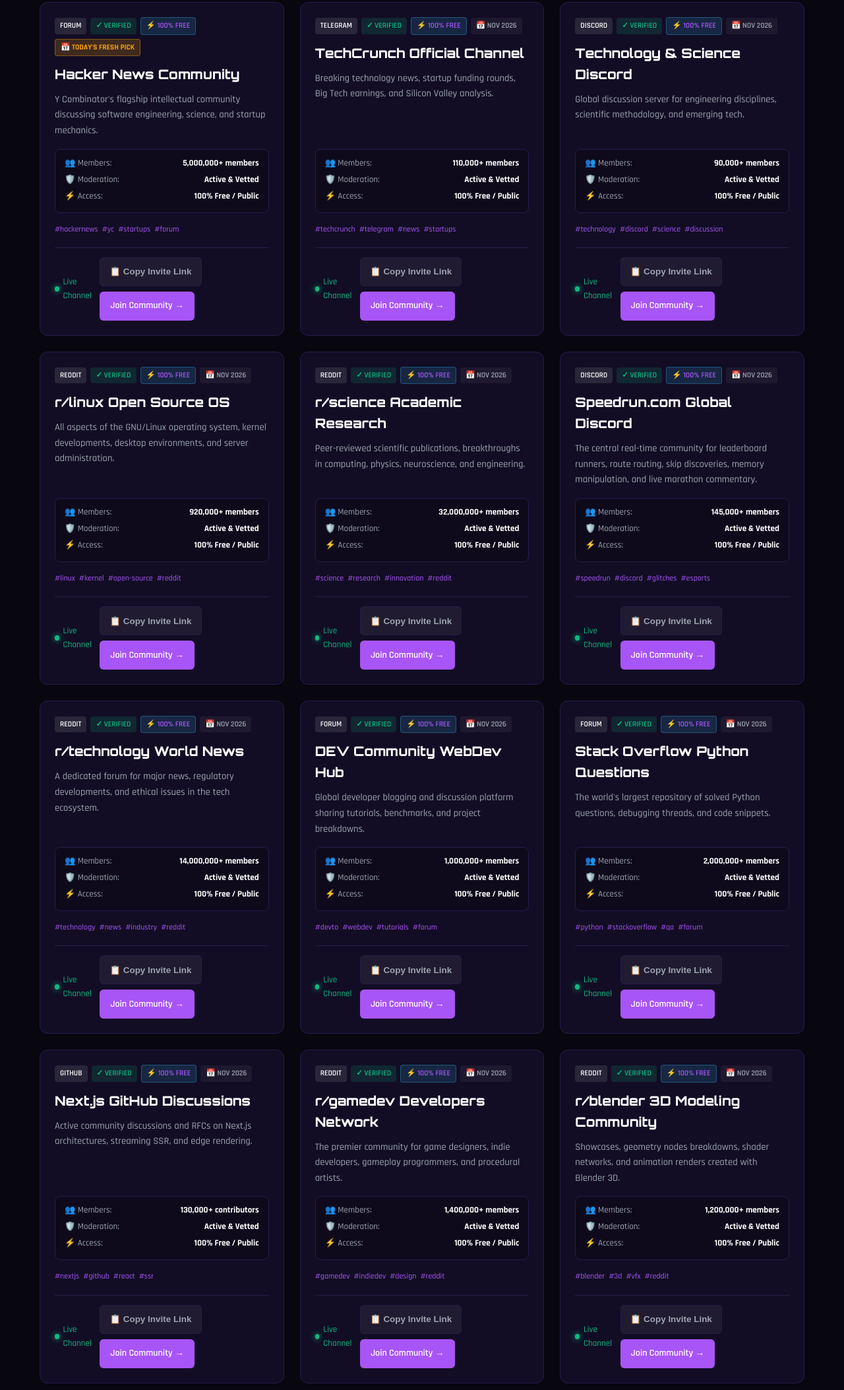
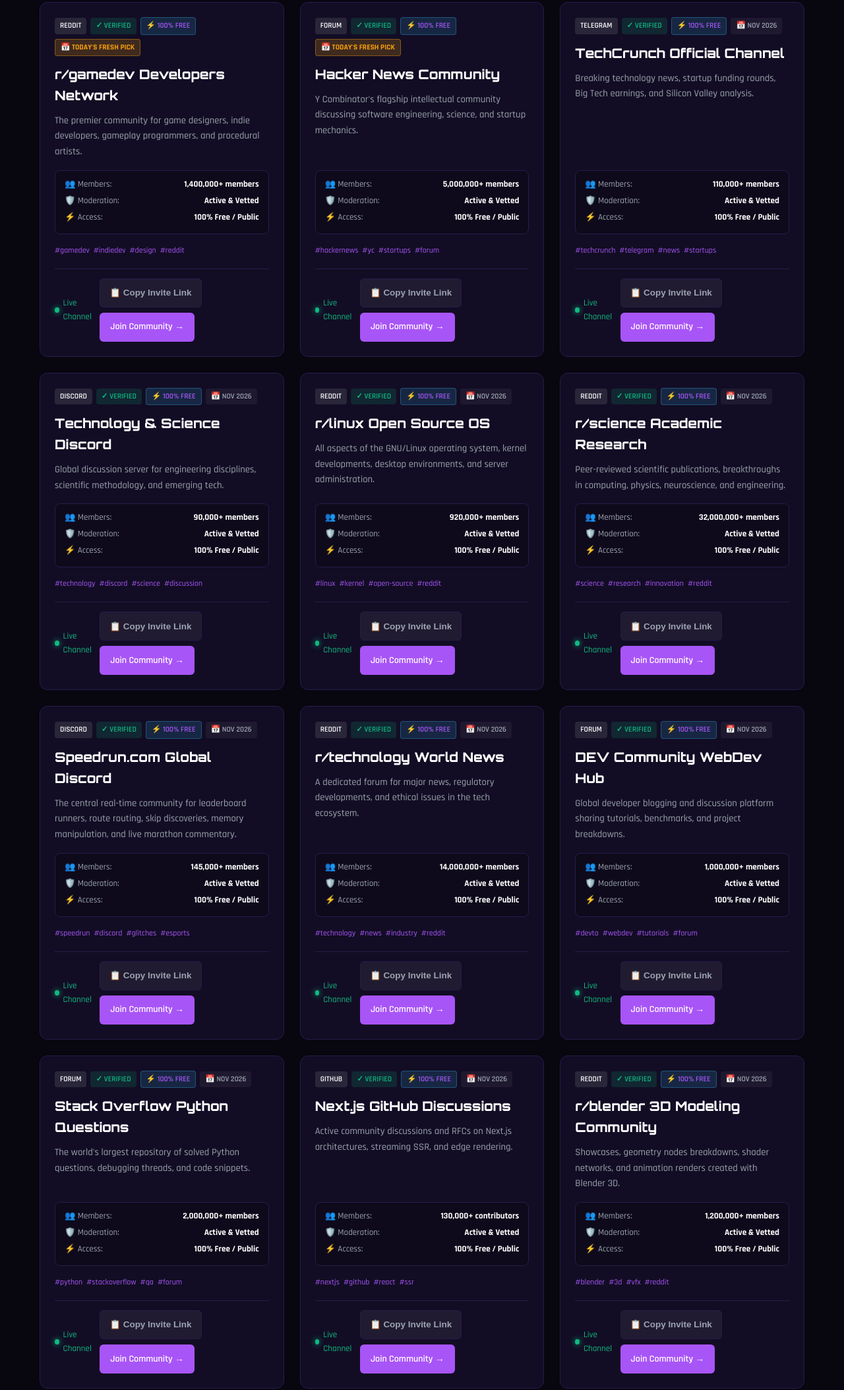
Before and after one commit to jibranpcccc/speedrunning-glitches-hub, a plain HTML site: page index.html in a window 1280 px wide. Shown: the part 1178-3285 px from the top of the page at 66% size. Drawn offline with Linux system fonts and the light colour scheme.

Commit message:
feat(replenishment): fresh community links added - 2026-11-18 [skip ci]

```diff
--- a/index.html
+++ b/index.html
@@ -148,79 +148,79 @@
           {
             "@type": "ListItem",
             "position": 1,
+            "name": "r/gamedev Developers Network",
+            "description": "The premier community for game designers, indie developers, gameplay programmers, and procedural artists.",
+            "url": "https://www.reddit.com/r/gamedev/"
+          },
+          {
+            "@type": "ListItem",
+            "position": 2,
             "name": "Hacker News Community",
             "description": "Y Combinator's flagship intellectual community discussing software engineering, science, and startup mechanics.",
             "url": "https://news.ycombinator.com"
           },
           {
             "@type": "ListItem",
-            "position": 2,
+            "position": 3,
             "name": "TechCrunch Official Channel",
             "description": "Breaking technology news, startup funding rounds, Big Tech earnings, and Silicon Valley analysis.",
             "url": "https://t.me/techcrunch"
           },
           {
             "@type": "ListItem",
-            "position": 3,
+            "position": 4,
             "name": "Technology & Science Discord",
             "description": "Global discussion server for engineering disciplines, scientific methodology, and emerging tech.",
             "url": "https://discord.gg/tech"
           },
           {
             "@type": "ListItem",
-            "position": 4,
+            "position": 5,
             "name": "r/linux Open Source OS",
             "description": "All aspects of the GNU/Linux operating system, kernel developments, desktop environments, and server administration.",
             "url": "https://www.reddit.com/r/linux/"
           },
           {
             "@type": "ListItem",
-            "position": 5,
+            "position": 6,
             "name": "r/science Academic Research",
             "description": "Peer-reviewed scientific publications, breakthroughs in computing, physics, neuroscience, and engineering.",
             "url": "https://www.reddit.com/r/science/"
           },
           {
             "@type": "ListItem",
-            "position": 6,
+            "position": 7,
             "name": "Speedrun.com Global Discord",
             "description": "The central real-time community for leaderboard runners, route routing, skip discoveries, memory manipulation, and live marathon commentary.",
             "url": "https://discord.gg/speedrun"
           },
           {
             "@type": "ListItem",
-            "position": 7,
+            "position": 8,
             "name": "r/technology World News",
             "description": "A dedicated forum for major news, regulatory developments, and ethical issues in the tech ecosystem.",
             "url": "https://www.reddit.com/r/technology/"
           },
           {
             "@type": "ListItem",
-            "position": 8,
+            "position": 9,
             "name": "DEV Community WebDev Hub",
             "description": "Global developer blogging and discussion platform sharing tutorials, benchmarks, and project breakdowns.",
             "url": "https://dev.to/t/webdev"
           },
           {
             "@type": "ListItem",
-            "position": 9,
+            "position": 10,
             "name": "Stack Overflow Python Questions",
             "description": "The world's largest repository of solved Python questions, debugging threads, and code snippets.",
             "url": "https://stackoverflow.com/questions/tagged/python"
           },
           {
             "@type": "ListItem",
-            "position": 10,
+            "position": 11,
             "name": "Next.js GitHub Discussions",
             "description": "Active community discussions and RFCs on Next.js architectures, streaming SSR, and edge rendering.",
             "url": "https://github.com/vercel/next.js/discussions"
-          },
-          {
-            "@type": "ListItem",
-            "position": 11,
-            "name": "r/gamedev Developers Network",
-            "description": "The premier community for game designers, indie developers, gameplay programmers, and procedural artists.",
-            "url": "https://www.reddit.com/r/gamedev/"
           },
           {
             "@type": "ListItem",
@@ -617,7 +617,31 @@
         </div>
         <div id="vetted-communities" class="grid">
 
-        <div id="community-card-1" class="card" data-platform="forum" data-category="computer science & startups">
+        <div id="community-card-1" class="card" data-platform="reddit" data-category="game development">
+            <div class="card-header">
+                <span class="badge badge-platform">Reddit</span>
+                <span class="badge badge-verified">✓ Verified</span>
+                <span class="badge badge-free">⚡ 100% Free</span>
+                <span class="badge badge-date" style="background: rgba(245, 158, 11, 0.2); color: #f59e0b; border: 1px solid rgba(245, 158, 11, 0.4); font-weight: 700;">📅 Today's Fresh Pick</span>
+            </div>
+            <h3 class="card-title">r/gamedev Developers Network</h3>
+            <p class="card-desc">The premier community for game designers, indie developers, gameplay programmers, and procedural artists.</p>
+            <div class="spec-matrix">
+                <div class="spec-row"><span>👥 Members:</span> <strong>1,400,000+ members</strong></div>
+                <div class="spec-row"><span>🛡️ Moderation:</span> <strong>Active & Vetted</strong></div>
+                <div class="spec-row"><span>⚡ Access:</span> <strong>100% Free / Public</strong></div>
+            </div>
+            <div class="tags-row"><span class="tag">#gamedev</span><span class="tag">#indiedev</span><span class="tag">#design</span><span class="tag">#reddit</span></div>
+            <div class="card-footer">
+                <span class="activity-pulse"><span class="pulse-dot"></span> Live Channel</span>
+                <div class="card-actions">
+                    <button class="btn-copy-invite" onclick="copyInviteLink(event, 'https://www.reddit.com/r/gamedev/')">📋 Copy Invite Link</button>
+                    <a href="https://www.reddit.com/r/gamedev/" target="_blank" rel="noopener noreferrer" class="btn-join">Join Community →</a>
+                </div>
+            </div>
+        </div>
+
+        <div id="community-card-2" class="card" data-platform="forum" data-category="computer science & startups">
             <div class="card-header">
                 <span class="badge badge-platform">Forum</span>
                 <span class="badge badge-verified">✓ Verified</span>
@@ -641,7 +665,7 @@
             </div>
         </div>
 
-        <div id="community-card-2" class="card" data-platform="telegram" data-category="tech news">
+        <div id="community-card-3" class="card" data-platform="telegram" data-category="tech news">
             <div class="card-header">
                 <span class="badge badge-platform">Telegram</span>
                 <span class="badge badge-verified">✓ Verified</span>
@@ -665,7 +689,7 @@
             </div>
         </div>
 
-        <div id="community-card-3" class="card" data-platform="discord" data-category="tech discussion">
+        <div id="community-card-4" class="card" data-platform="discord" data-category="tech discussion">
             <div class="card-header">
                 <span class="badge badge-platform">Discord</span>
                 <span class="badge badge-verified">✓ Verified</span>
@@ -689,7 +713,7 @@
             </div>
         </div>
 
-        <div id="community-card-4" class="card" data-platform="reddit" data-category="linux & os">
+        <div id="community-card-5" class="card" data-platform="reddit" data-category="linux & os">
             <div class="card-header">
                 <span class="badge badge-platform">Reddit</span>
                 <span class="badge badge-verified">✓ Verified</span>
@@ -713,7 +737,7 @@
             </div>
         </div>
 
-        <div id="community-card-5" class="card" data-platform="reddit" data-category="science & innovation">
+        <div id="community-card-6" class="card" data-platform="reddit" data-category="science & innovation">
             <div class="card-header">
                 <span class="badge badge-platform">Reddit</span>
                 <span class="badge badge-verified">✓ Verified</span>
@@ -737,7 +761,7 @@
             </div>
         </div>
 
-        <div id="community-card-6" class="card" data-platform="discord" data-category="speedrunning">
+        <div id="community-card-7" class="card" data-platform="discord" data-category="speedrunning">
             <div class="card-header">
                 <span class="badge badge-platform">Discord</span>
                 <span class="badge badge-verified">✓ Verified</span>
@@ -761,7 +785,7 @@
             </div>
         </div>
 
-        <div id="community-card-7" class="card" data-platform="reddit" data-category="tech news">
+        <div id="community-card-8" class="card" data-platform="reddit" data-category="tech news">
             <div class="card-header">
                 <span class="badge badge-platform">Reddit</span>
                 <span class="badge badge-verified">✓ Verified</span>
@@ -785,7 +809,7 @@
             </div>
         </div>
 
-        <div id="community-card-8" class="card" data-platform="forum" data-category="web development">
+        <div id="community-card-9" class="card" data-platform="forum" data-category="web development">
             <div class="card-header">
                 <span class="badge badge-platform">Forum</span>
                 <span class="badge badge-verified">✓ Verified</span>
@@ -809,7 +833,7 @@
             </div>
         </div>
 
-        <div id="community-card-9" class="card" data-platform="forum" data-category="python development">
+        <div id="community-card-10" class="card" data-platform="forum" data-category="python development">
             <div class="card-header">
                 <span class="badge badge-platform">Forum</span>
                 <span class="badge badge-verified">✓ Verified</span>
@@ -833,7 +857,7 @@
             </div>
         </div>
 
-        <div id="community-card-10" class="card" data-platform="github" data-category="frontend engineering">
+        <div id="community-card-11" class="card" data-platform="github" data-category="frontend engineering">
             <div class="card-header">
                 <span class="badge badge-platform">GitHub</span>
                 <span class="badge badge-verified">✓ Verified</span>
@@ -853,30 +877,6 @@
                 <div class="card-actions">
                     <button class="btn-copy-invite" onclick="copyInviteLink(event, 'https://github.com/vercel/next.js/discussions')">📋 Copy Invite Link</button>
                     <a href="https://github.com/vercel/next.js/discussions" target="_blank" rel="noopener noreferrer" class="btn-join">Join Community →</a>
-                </div>
-            </div>
-        </div>
-
-        <div id="community-card-11" class="card" data-platform="reddit" data-category="game development">
-            <div class="card-header">
-                <span class="badge badge-platform">Reddit</span>
-                <span class="badge badge-verified">✓ Verified</span>
-                <span class="badge badge-free">⚡ 100% Free</span>
-                <span class="badge badge-date">📅 Nov 2026</span>
-            </div>
-            <h3 class="card-title">r/gamedev Developers Network</h3>
-            <p class="card-desc">The premier community for game designers, indie developers, gameplay programmers, and procedural artists.</p>
-            <div class="spec-matrix">
-                <div class="spec-row"><span>👥 Members:</span> <strong>1,400,000+ members</strong></div>
-                <div class="spec-row"><span>🛡️ Moderation:</span> <strong>Active & Vetted</strong></div>
-                <div class="spec-row"><span>⚡ Access:</span> <strong>100% Free / Public</strong></div>
-            </div>
-            <div class="tags-row"><span class="tag">#gamedev</span><span class="tag">#indiedev</span><span class="tag">#design</span><span class="tag">#reddit</span></div>
-            <div class="card-footer">
-                <span class="activity-pulse"><span class="pulse-dot"></span> Live Channel</span>
-                <div class="card-actions">
-                    <button class="btn-copy-invite" onclick="copyInviteLink(event, 'https://www.reddit.com/r/gamedev/')">📋 Copy Invite Link</button>
-                    <a href="https://www.reddit.com/r/gamedev/" target="_blank" rel="noopener noreferrer" class="btn-join">Join Community →</a>
                 </div>
             </div>
         </div>
```
Also changed, not shown: data/groups.json (+20 -19 lines), feed.xml (+9 -9 lines).
